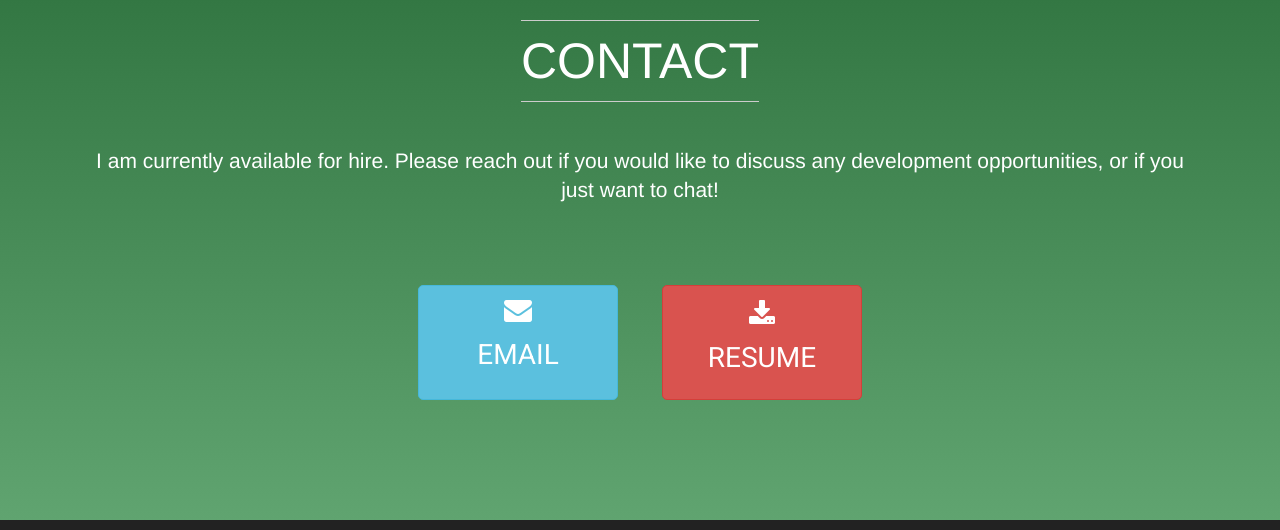
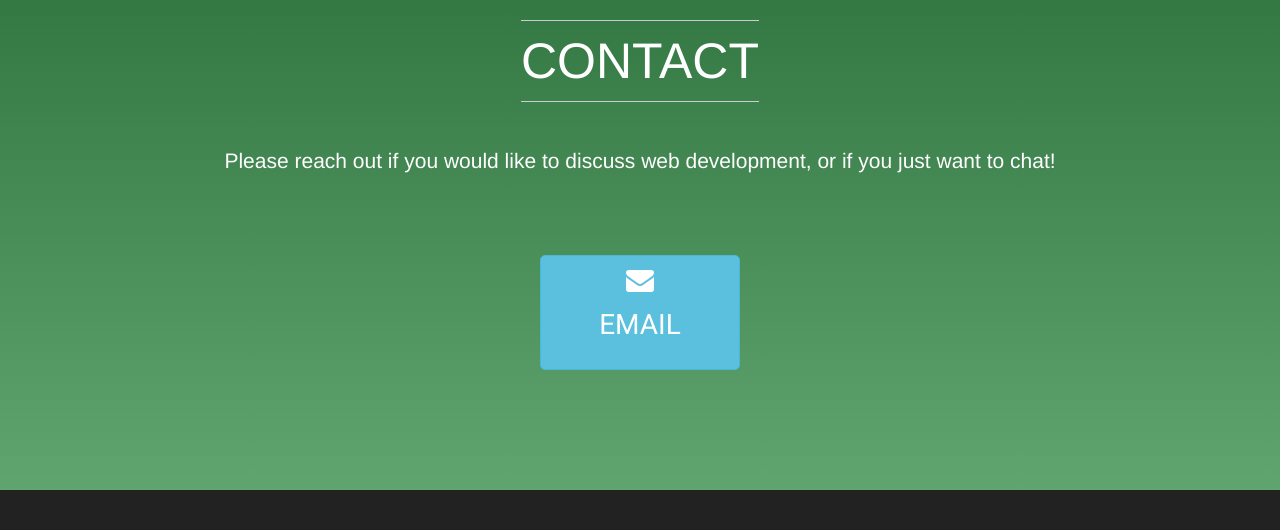
Before and after one commit to kopius/kopius.github.io, a website with bundled scripts: page index.html in a window 1280 px wide. Shown: the part 3453-3983 px from the top of the page. Built offline with nearby package versions, Linux system fonts and the light colour scheme.

Commit message:
Update status

```diff
--- a/index.html
+++ b/index.html
@@ -461,7 +461,7 @@ _________________________________________________________ -->
                                   necessary to gather basic information from the
                                   user, split a restaurant tab into equal
                                   shares, and render those shares in the UI. In
-                                  the next few weeks, I'll deploy an updated
+                                  the next release, I'll deploy an updated
                                   version that provides users with
                                   share-adjustment options corresponding to the
                                   common restaurant payment stories that
@@ -640,9 +640,8 @@ _________________________________________________________ -->
                     <h2 class="title">Contact</h2>
 
                     <!-- CONTACT FORM -->
-                    <p class='lead'> I am currently available for hire. Please
-                    reach out if you would like to discuss any development
-                    opportunities, or if you just want to chat! </p>
+                    <p class='lead'> Please reach out if you would like to
+                    discuss web development, or if you just want to chat!</p>
 
                     <div class="row">
                         <div class="col-md-8 col-md-offset-2">
@@ -652,12 +651,15 @@ _________________________________________________________ -->
                               Email
                             </a>
                           </div>
-                          <div class='contact-box'>
+
+                          <!-- Not currently available for hire  -->
+                          <!-- <div class='contact-box'>
                             <a class='btn btn-danger btn-lg icon-top' href='assets/Kopynec&#32;Resume.pdf' download>
                               <i class='fa fa-download'></i>
                               Resume
                             </a>
-                          </div>
+                          </div> -->
+
 
                         </div>
 
```
Also changed, not shown: README.md.
